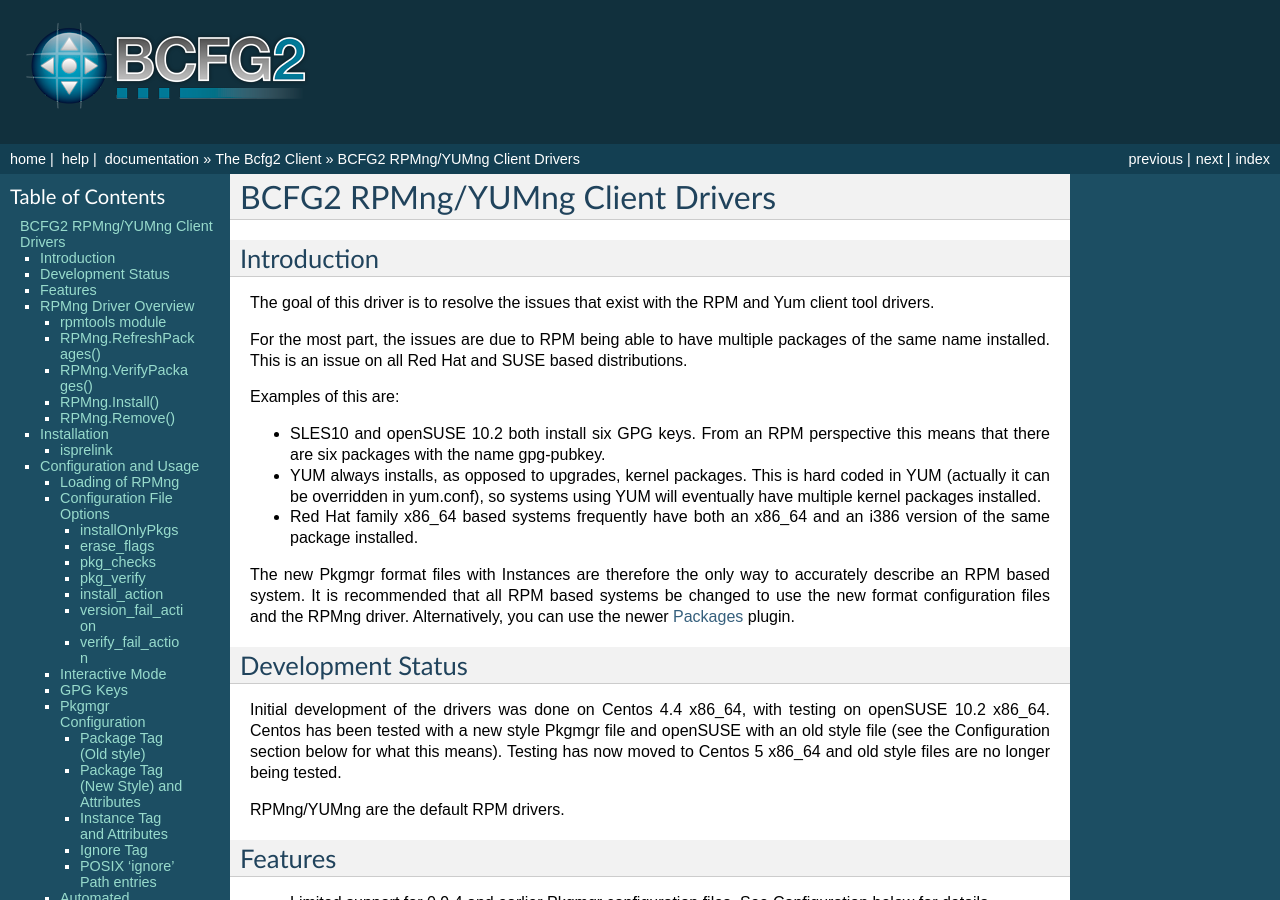
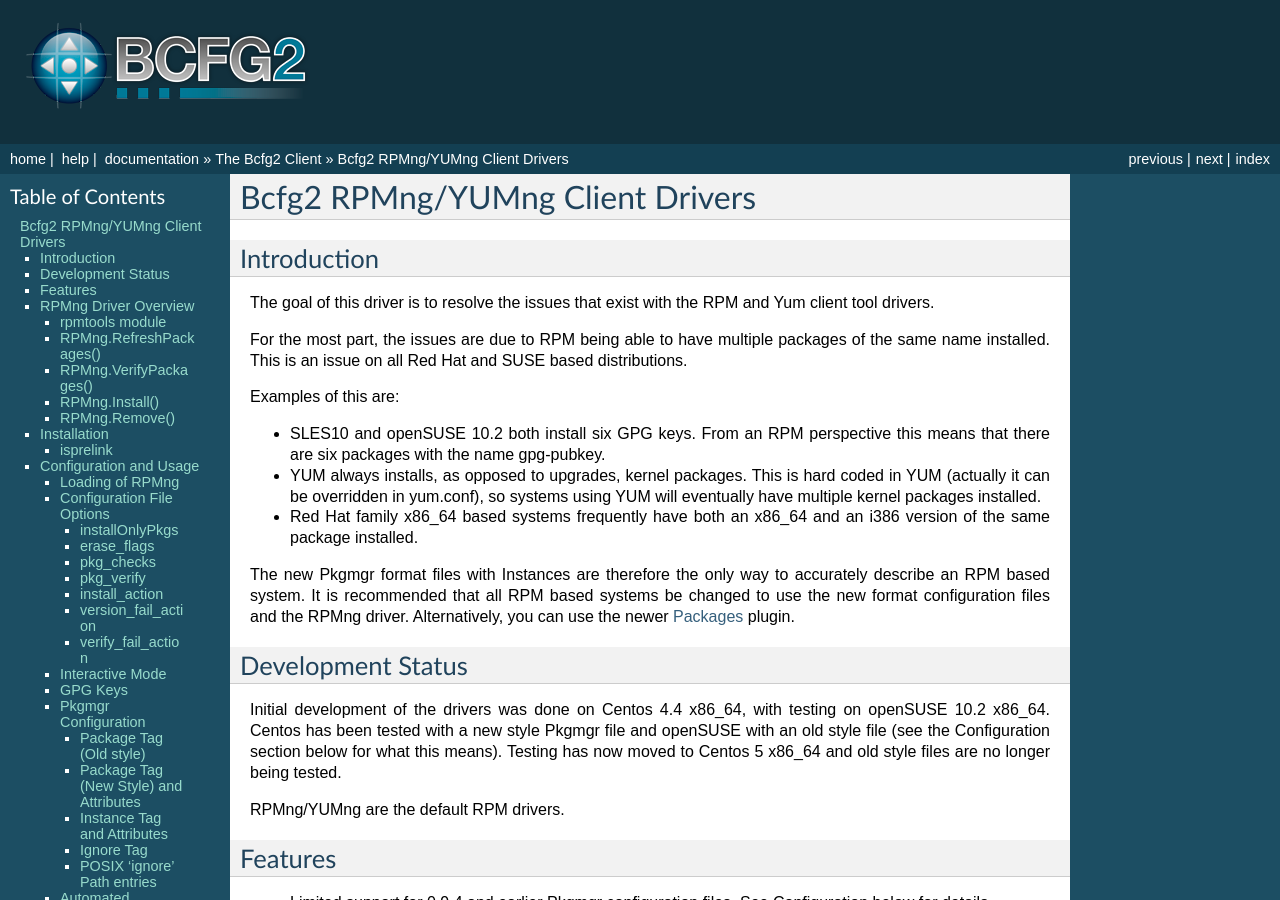
Before and after one commit to Bcfg2/bcfg2, a Sphinx documentation site: the page built from doc/client/tools/yumng.txt, in a window 1280 px wide and 900 px high. Built offline with Sphinx 7.4.7, drawn with Linux system fonts in a browser that asks for light colours; some of the changed text lies outside the part shown.

```diff
--- a/doc/client/tools/yumng.txt
+++ b/doc/client/tools/yumng.txt
@@ -3,7 +3,7 @@
 .. _client-tools-yumng:
 
 ================================
-BCFG2 RPMng/YUMng Client Drivers
+Bcfg2 RPMng/YUMng Client Drivers
 ================================
 
 Introduction
```
